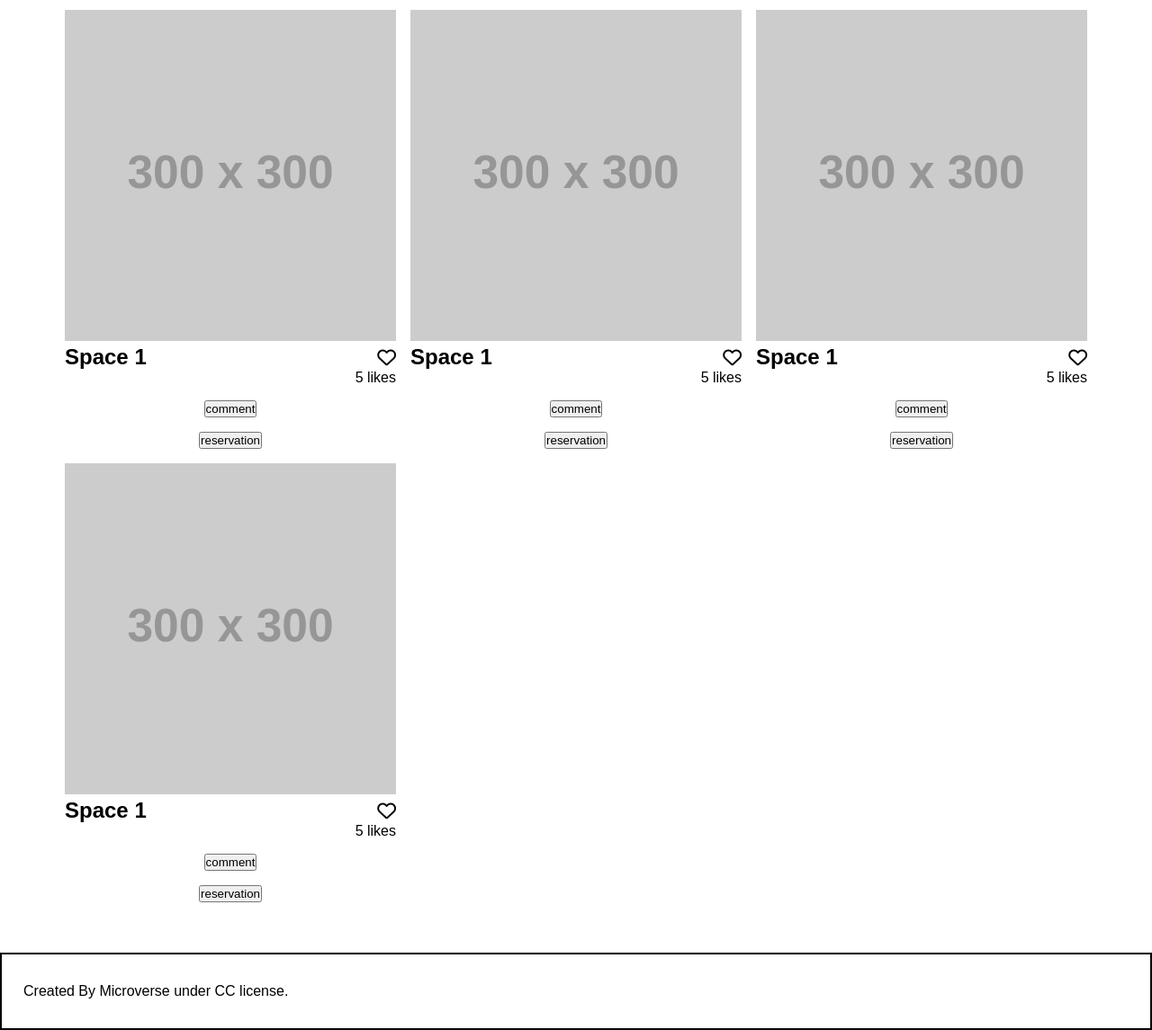
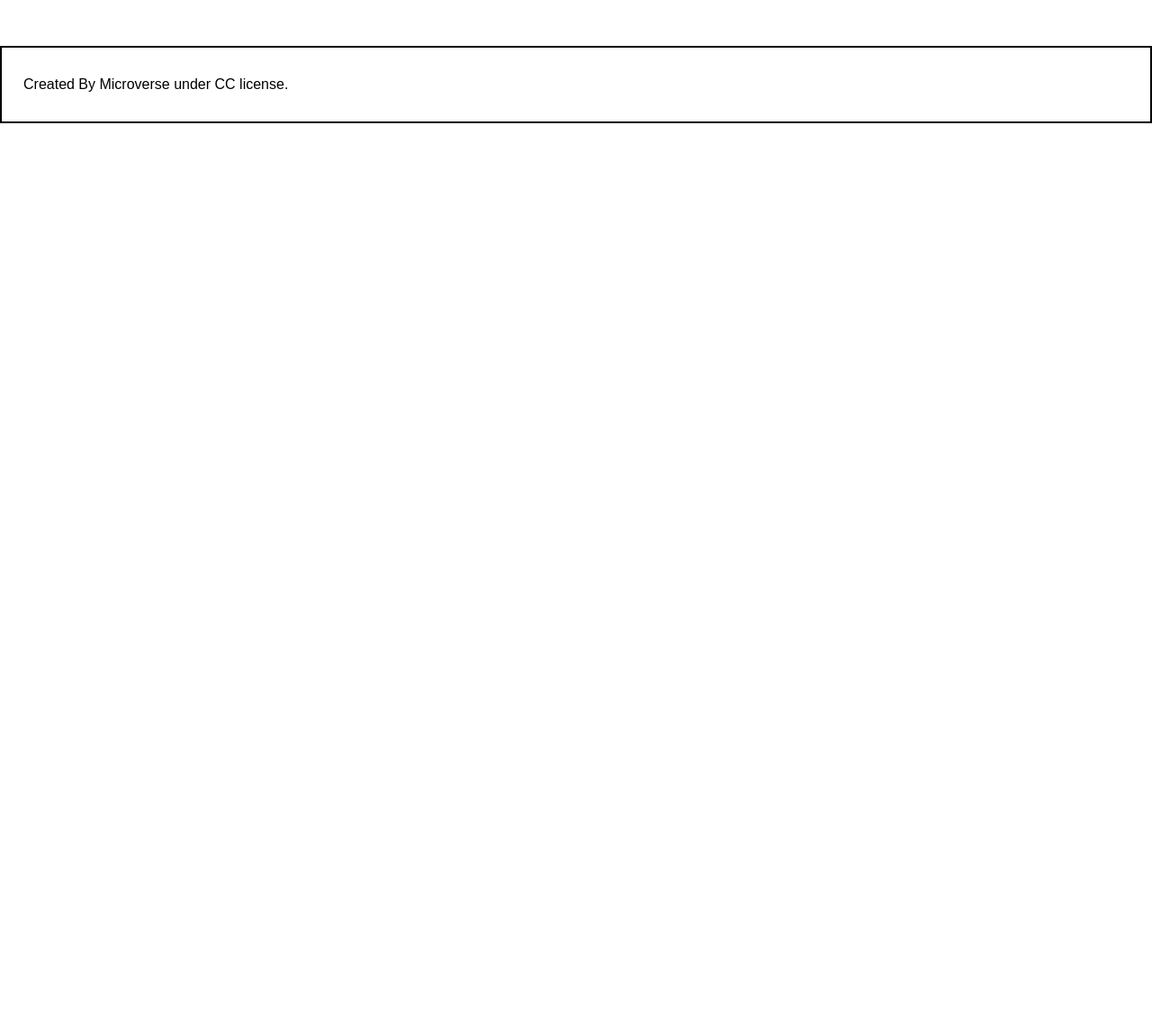
Before and after one commit to waelelsafty07/JavaScript-capstone-project, a website built with webpack: page src/index.html in a window 1280 px wide. Shown: the part 95-1240 px from the top of the page at 90% size. After the commit the page ends 800 px from the top, so only its background shows below. Built offline with nearby package versions, Linux system fonts and the light colour scheme; no server answers; placeholder pictures from the web are drawn by us.

Commit message:
Remove Hard coded movies in html file

```diff
--- a/src/index.html
+++ b/src/index.html
@@ -25,94 +25,7 @@
     <main class="contient">
         <section class="d-flex justify-content-center movies-contient">
             <div class="d-flex flex-wrap movies-item">
-                <div class="movie">
-                    <div class="image-container">
-                        <img class="image" src="https://via.placeholder.com/300" >
-                    </div>
-                    <div class="d-flex flex-d-column movies-body">
-                        <div class="d-flex align-items-center justify-content-space-between movies-title">
-                            <h2>Space 1</h2>
-                            <i class="fa-regular fa-heart"></i>
-                        </div>
-                        <div class="d-flex justify-content-end likes">
-                            <span>5 likes</span>
-                        </div>
-                        <div class="d-flex flex-d-column align-items-center group-btns">
-                            <div class="comment">
-                                <button class="btn btn-comment">comment</button>
-                            </div>
-                            <div class="reservation">
-                                <button class="btn btn-reservation">reservation</button>
-                            </div>
-                        </div>
-                    </div>
-                </div>
-                <div class="movie">
-                    <div class="image-container">
-                        <img class="image" src="https://via.placeholder.com/300" >
-                    </div>
-                    <div class="d-flex flex-d-column movies-body">
-                        <div class="d-flex align-items-center justify-content-space-between movies-title">
-                            <h2>Space 1</h2>
-                            <i class="fa-regular fa-heart"></i>
-                        </div>
-                        <div class="d-flex justify-content-end likes">
-                            <span>5 likes</span>
-                        </div>
-                        <div class="d-flex flex-d-column align-items-center group-btns">
-                            <div class="comment">
-                                <button class="btn btn-comment">comment</button>
-                            </div>
-                            <div class="reservation">
-                                <button class="btn btn-reservation">reservation</button>
-                            </div>
-                        </div>
-                    </div>
-                </div>
-                <div class="movie">
-                    <div class="image-container">
-                        <img class="image" src="https://via.placeholder.com/300" >
-                    </div>
-                    <div class="d-flex flex-d-column movies-body">
-                        <div class="d-flex align-items-center justify-content-space-between movies-title">
-                            <h2>Space 1</h2>
-                            <i class="fa-regular fa-heart"></i>
-                        </div>
-                        <div class="d-flex justify-content-end likes">
-                            <span>5 likes</span>
-                        </div>
-                        <div class="d-flex flex-d-column align-items-center group-btns">
-                            <div class="comment">
-                                <button class="btn btn-comment">comment</button>
-                            </div>
-                            <div class="reservation">
-                                <button class="btn btn-reservation">reservation</button>
-                            </div>
-                        </div>
-                    </div>
-                </div>
-                <div class="movie">
-                    <div class="image-container">
-                        <img class="image" src="https://via.placeholder.com/300" >
-                    </div>
-                    <div class="d-flex flex-d-column movies-body">
-                        <div class="d-flex align-items-center justify-content-space-between movies-title">
-                            <h2>Space 1</h2>
-                            <i class="fa-regular fa-heart"></i>
-                        </div>
-                        <div class="d-flex justify-content-end likes">
-                            <span>5 likes</span>
-                        </div>
-                        <div class="d-flex flex-d-column align-items-center group-btns">
-                            <div class="comment">
-                                <button class="btn btn-comment">comment</button>
-                            </div>
-                            <div class="reservation">
-                                <button class="btn btn-reservation">reservation</button>
-                            </div>
-                        </div>
-                    </div>
-                </div>
+
             </div>
         </section>
     </main>
```
